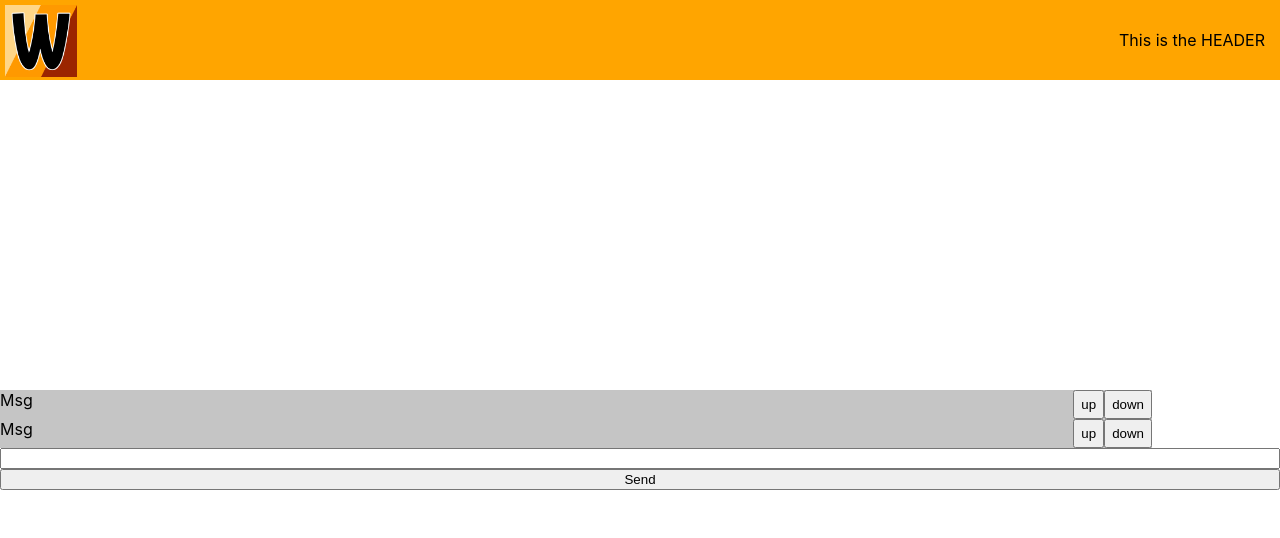
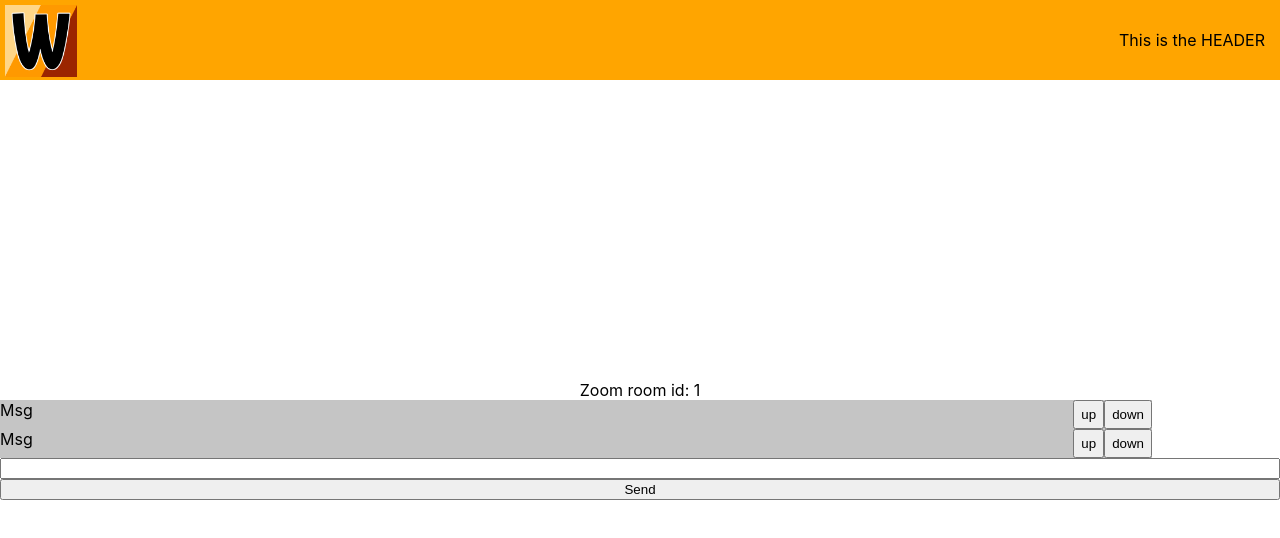
Before and after one commit to RapidKebab/ProjectWobble, a React (Create React App) app in the folder wobbl/: page /zoom/1 in a window 1280 px wide. Shown: the top 538 px of the page. Built offline with nearby package versions, Linux system fonts and the light colour scheme; no server answers.

Commit message:
Update ZoomRoom.js

```diff
--- a/wobbl/src/page/ZoomRoom/ZoomRoom.js
+++ b/wobbl/src/page/ZoomRoom/ZoomRoom.js
@@ -1,12 +1,15 @@
 import React, { Component, useState } from "react";
 import Messages from "../../components/Messages";
+import { useParams } from "react-router";
 import Msg from "../../components/Msg/Msg";
 import "./ZoomRoom.css";
 
 function Ex(){
+  let {id} = useParams();
   const [chat, setChat] = useState([{id: 1, name: 'deez', points:1},{id: 2, name: 'nuts', points:1}])
     return (
       <>
+        <div>Zoom room id: {id}</div>
         <Messages chat ={chat}/>
         <input type="text"/>
         <button>Send</button>
```
